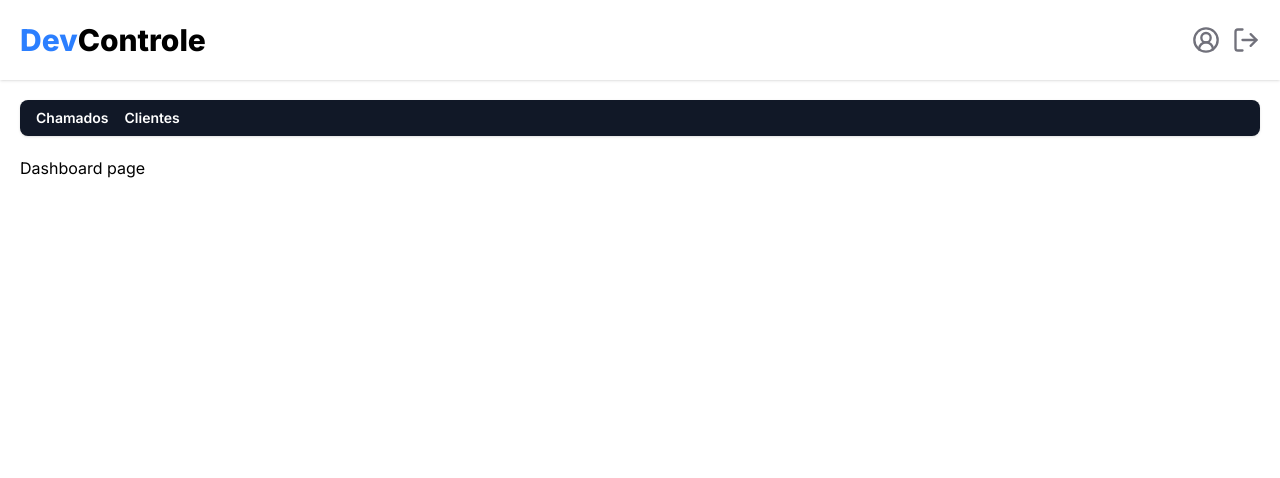
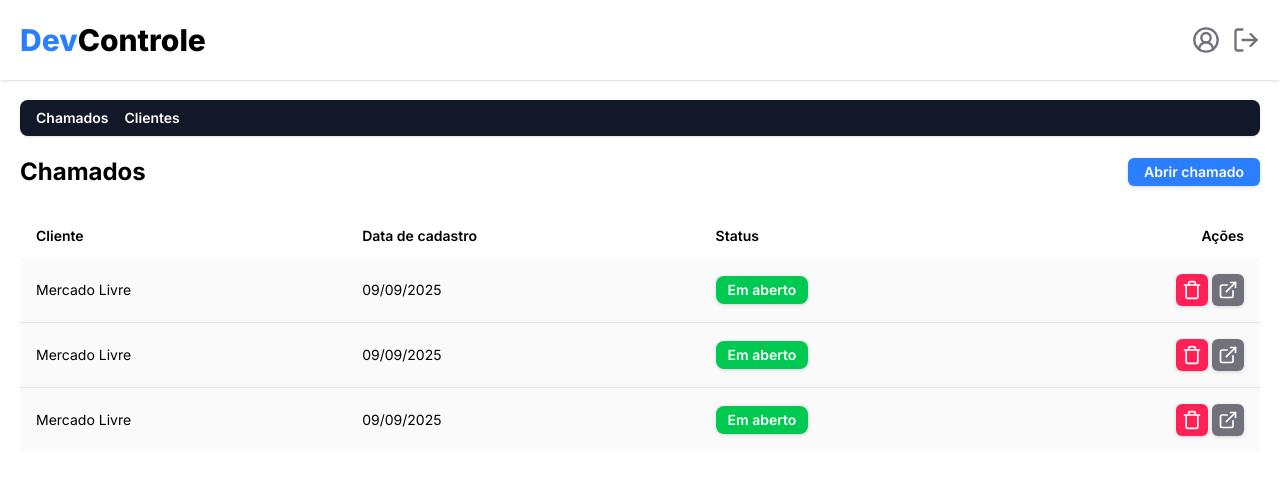
Before and after one commit to odevalison/devcontrole-nextjs, a Next.js app: page /dashboard in a window 1280 px wide. Shown: the top 478 px of the page. Built offline with nearby package versions, Linux system fonts and the light colour scheme; no server answers; sample sign-in values are in the browser's storage.

Commit message:
feat: add tickets table and TicketItem and TicketStatusBadge components on dashboard

```diff
--- /dev/null
+++ b/src/app/dashboard/components/ticket-item/index.tsx
@@ -0,0 +1,26 @@
+import { ExternalLinkIcon, TrashIcon } from "lucide-react";
+
+import { Button } from "../button";
+import { TicketStatusBadge } from "../ticket-status-badge";
+
+export function TicketItem() {
+  return (
+    <>
+      <tr className="w-full border-b border-zinc-200 bg-zinc-50 text-sm transition *:py-4 *:select-none last:border-b-0 hover:bg-zinc-100">
+        <td className="pl-4">Mercado Livre</td>
+        <td className="hidden sm:table-cell">09/09/2025</td>
+        <td>
+          <TicketStatusBadge ticketStatus="Em aberto" />
+        </td>
+        <td className="float-right space-x-1 pr-4">
+          <Button size="icon" variant="danger">
+            <TrashIcon />
+          </Button>
+          <Button size="icon" variant="secondary">
+            <ExternalLinkIcon />
+          </Button>
+        </td>
+      </tr>
+    </>
+  );
+}
--- /dev/null
+++ b/src/app/dashboard/components/ticket-status-badge/index.tsx
@@ -0,0 +1,7 @@
+export function TicketStatusBadge({ ticketStatus }: { ticketStatus: string }) {
+  return (
+    <div className="w-fit rounded-lg bg-green-500 px-3 py-1 text-sm font-semibold text-white drop-shadow select-none">
+      {ticketStatus}
+    </div>
+  );
+}
--- a/src/app/dashboard/page.tsx
+++ b/src/app/dashboard/page.tsx
@@ -1,7 +1,32 @@
+import { Button } from "./components/button";
+import { TicketItem } from "./components/ticket-item";
+
 export default async function DashboardPage() {
   return (
-    <main>
-      <h1>Dashboard page</h1>
+    <main className="space-y-6.5">
+      <div className="flex items-center justify-between">
+        <h1 className="text-2xl font-bold">Chamados</h1>
+        <Button>Abrir chamado</Button>
+      </div>
+
+      <table className="min-w-full">
+        <thead>
+          <tr className="*:py-3 *:select-none">
+            <th className="pl-4 text-left text-sm font-semibold">Cliente</th>
+            <th className="hidden text-left text-sm font-semibold sm:table-cell">
+              Data de cadastro
+            </th>
+            <th className="text-left text-sm font-semibold">Status</th>
+            <th className="pr-4 text-right text-sm font-semibold">Ações</th>
+          </tr>
+        </thead>
+
+        <tbody>
+          <TicketItem />
+          <TicketItem />
+          <TicketItem />
+        </tbody>
+      </table>
     </main>
   );
 }
```
